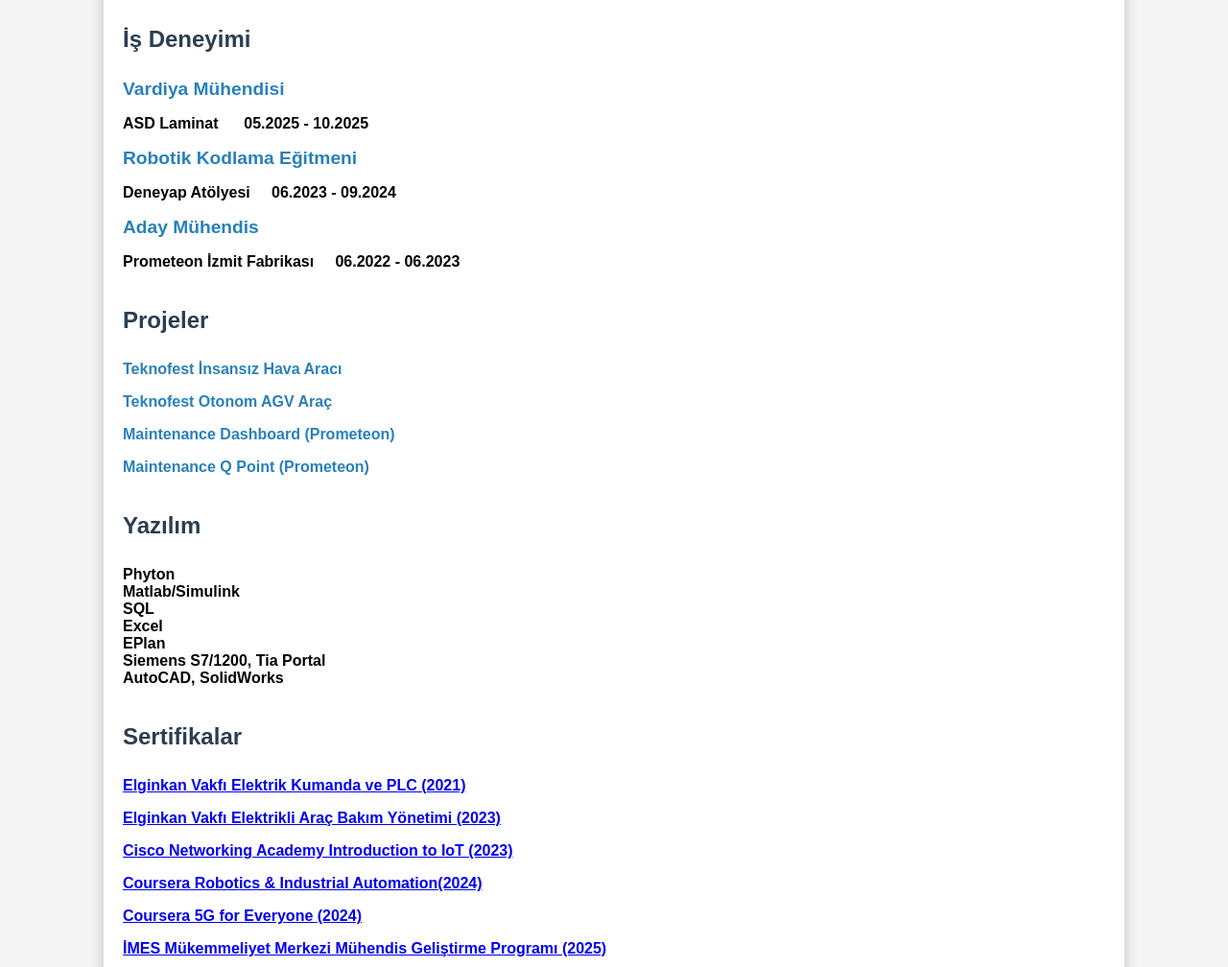
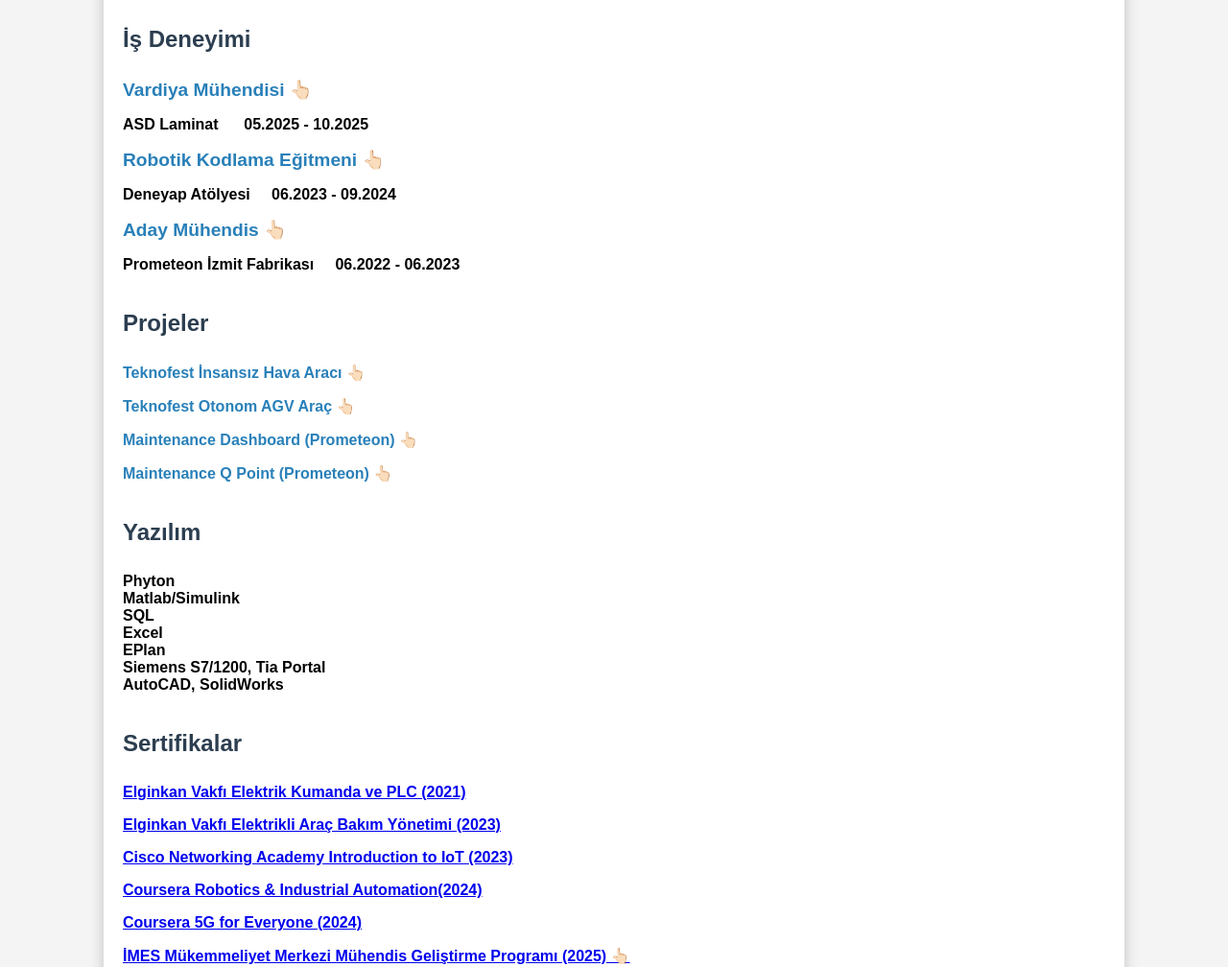
Before and after one commit to ihsancetin141/mycv, a plain HTML site: page index.html in a window 1280 px wide. Shown: the part 737-1745 px from the top of the page at 96% size. Drawn offline with Linux system fonts and the light colour scheme.

Commit message:
Add files via upload

```diff
--- a/index.html
+++ b/index.html
@@ -133,7 +133,7 @@ hedefliyorum. </p>
             <h2>İş Deneyimi</h2>
             <ul>
 		<li onclick="toggleContent('ASD')" style="font-weight: bold; font-size: larger; display: block;">
-                    Vardiya Mühendisi
+                    Vardiya Mühendisi 👆🏻
                 </li>
                 <li onclick="toggleContent('ASD')" style="color: black;display: block;">
                     ASD Laminat &nbsp;&nbsp;&nbsp;&nbsp; 05.2025 - 10.2025
@@ -144,7 +144,7 @@ hedefliyorum. </p>
  <a href="https://www.asdlaminat.com/tr/" target="_blank">URL</a> </p>
 
                 <li onclick="toggleContent('deneyap')" style="font-weight: bold; font-size: larger; display: block;">
-                    Robotik Kodlama Eğitmeni
+                    Robotik Kodlama Eğitmeni 👆🏻
                 </li>
                 <li onclick="toggleContent('deneyap')" style="color: black;display: block;">
                     Deneyap Atölyesi&nbsp;&nbsp;&nbsp;&nbsp; 06.2023 - 09.2024
@@ -155,7 +155,7 @@ hedefliyorum. </p>
 
 
                 <li onclick="toggleContent('prometeon')" style="font-weight: bold; font-size: larger; display: block;">
-                    Aday Mühendis
+                    Aday Mühendis 👆🏻
                 </li>
                 <li onclick="toggleContent('prometeon')" style="color: black;display: block;">
                     Prometeon İzmit Fabrikası&nbsp;&nbsp;&nbsp;&nbsp; 06.2022 - 06.2023
@@ -174,10 +174,10 @@ hedefliyorum. </p>
         <div class="section">
             <h2>Projeler</h2>
             <ul>
-                <li onclick="toggleContent('iha')">Teknofest İnsansız Hava Aracı</li>
+                <li onclick="toggleContent('iha')">Teknofest İnsansız Hava Aracı 👆🏻</li>
                 <p id="iha" class="hidden">Teknofest Tübitak Uluslararası İHA Yarışması için 1200 mm kanat açıklığına sahip otonom uçuş gerçekleştiren bir insansız hava aracı tasarladık. Ben yazılım ekibinde görev aldım ve araçta görüntü işleme teknikleri ile yapay zeka modellerini kullanarak hedef tespiti algoritması geliştirdim. Toplamda 10 kişilik bir ekip içerisinde çalıştık; bu ekip Mekanik, Elektronik ve Yazılım alanlarını kapsıyordu.</p>
 
-                <li onclick="toggleContent('agv')">Teknofest Otonom AGV Araç</li>
+                <li onclick="toggleContent('agv')">Teknofest Otonom AGV Araç 👆🏻</li>
                 <p id="agv" class="hidden">Teknofest Sanayide Dijital Teknolojiler Yarışması ve bitirme projemiz kapsamında, otonom
 sürüş kabiliyetine sahip bir AGV (Otonom Güdümlü Araç) tasarladık. Projemizde çizgi takibi, QR
 kod okuma ve SLAM algoritması ile otonom navigasyon sağlanmış; yük taşıma kapasitesi için
@@ -186,10 +186,10 @@ Arduino Mega 2560 ile kontrol edilmiş ve dijital ikiz teknolojisiyle bulut taba
 yapılmıştır.
 10 kişilik bir ekip ile finale kalarak 4. olduk.</p>
 
-                <li onclick="toggleContent('dashboard')">Maintenance Dashboard (Prometeon)</li>
+                <li onclick="toggleContent('dashboard')">Maintenance Dashboard (Prometeon) 👆🏻</li>
                 <p id="dashboard" class="hidden">SQL kullanarak bakım departmanı için makinaların arıza oranları, planlı bakım verimlilik istatistikleri ve makina ekipman verimliliği analizlerini gerçekleştirdim. Ardından kullanıcıarayüzünü tasarladım. Bu proje, Excel üzerinde tutulan verilerin veri tabanında saklanarak veri bütünlüğünün korunması, standartlaştırılması, veri erişiminin kolaylaştırılması ve veri güvenliğinin artırılmasını sağladı. Ayrıca, işlenmemiş verilerin anlamlı hale getirilmesine katkısağladı. Projemiz ayrıca OEE (Overall Equipment Efficiency - Genel Ekipman Etkinliği) hedeflerinin gerçekleştirilmesine yardımcı oldu. <a href="https://ihsancetin.com.tr/Grafana/" target="_blank">URL</a></p>
 
-                <li onclick="toggleContent('qpoint')">Maintenance Q Point (Prometeon)</li>
+                <li onclick="toggleContent('qpoint')">Maintenance Q Point (Prometeon) 👆🏻</li>
                 <p id="qpoint" class="hidden">Fabrikada üretim makinelerinin periyodik kontrolleri ile ilgili olarak, üretim kalitesini olumsuzetkileyebilecek potansiyel sorunları önceden önleyebilmek amacıyla her bir makine içinmakine üzerinde kontrol edilmesi gereken noktaları ve bu kontrollerin nasıl, ne sıklıkla ve kimtarafından yapılacağını içeren ayrıntılı açıklamaları kapsayan bir proje için görev aldım. Bu projede, her bir makine için ortalama 30 sayfalık kitapçıklar hazırladık. <a href="https://ihsancetin.com.tr/QPoint/" target="_blank">URL</a></p>
             </ul>
         </div>
@@ -213,7 +213,7 @@ yapılmıştır.
                 <li><a href="https://www.credly.com/badges/4caa1e5b-842a-4907-a5a1-b09134c212e5/print">Cisco Networking Academy Introduction to IoT (2023)</a></li>
                 <li><a href="https://www.coursera.org/account/accomplishments/verify/0LS2TKR1PG5V" target="_blank">Coursera Robotics & Industrial Automation(2024)</a></li>
                 <li><a href="https://www.coursera.org/account/accomplishments/verify/DMNW1T9FIHJP" target="_blank">Coursera 5G for Everyone (2024)</a></li>
-                <li><a href="https://ihsancetin.com.tr/imes/" target="_blank">İMES Mükemmeliyet Merkezi Mühendis Geliştirme Programı (2025)</a></li>
+                <li><a href="https://ihsancetin.com.tr/imes/" target="_blank">İMES Mükemmeliyet Merkezi Mühendis Geliştirme Programı (2025) 👆🏻</a></li>
             </ul>
         </div>
         <div class="footer">
```
